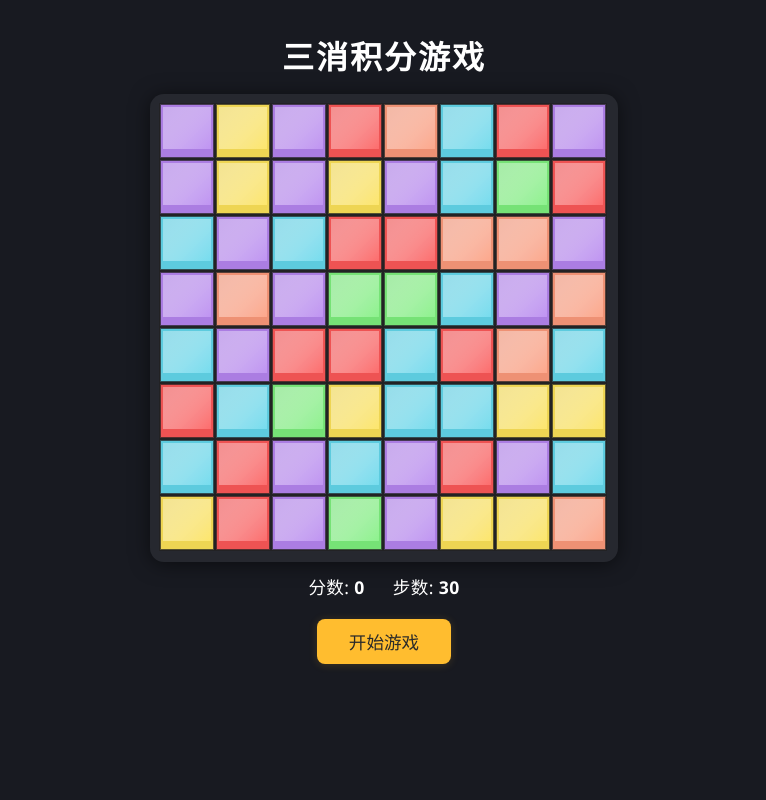
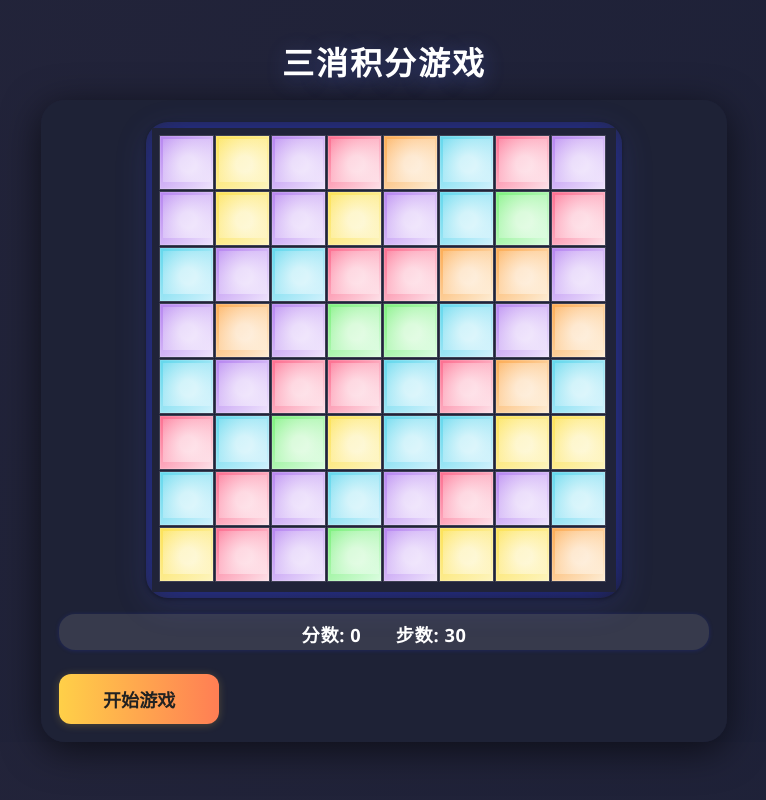
Before and after one commit to Dreamchaser-aus/candybackend, a Flask app: page /game in a window 1280 px wide. Shown: the whole page, without its empty margins (256-1022 px from the left). Run offline with Flask 3, Linux system fonts and the light colour scheme; some libraries are stand-ins or nearby versions.

Commit message:
Update game.html

```diff
--- a/templates/game.html
+++ b/templates/game.html
@@ -5,25 +5,35 @@
   <title>三消积分游戏</title>
   <meta name="viewport" content="width=device-width,initial-scale=1">
   <style>
-    html,body { background: #181a21; color: #fff; font-family: 'Segoe UI', Arial, sans-serif; margin:0; padding:0;}
-    h1 {text-align:center; letter-spacing:2px; margin:1em 0 0.5em;}
-    .center { text-align:center; }
-    canvas { background: #26282f; display: block; margin: 0 auto 12px auto; border-radius: 14px; box-shadow: 0 2px 20px #0008; }
-    #scorebar {font-size:1.1rem; letter-spacing:.02em; display:flex; justify-content:center; gap:1.6em; margin-bottom:10px;}
-    #gameOverModal { position: fixed; top: 0; left: 0; width: 100vw; height: 100vh; background: rgba(0,0,0,0.87);
+    html,body { background: linear-gradient(120deg, #23243a 0%, #1c2037 100%);
+      color: #fff; font-family: 'Segoe UI', Arial, sans-serif; margin:0; padding:0;}
+    h1 {text-align:center; letter-spacing:2px; margin:1.2em 0 0.5em; font-weight:800; text-shadow:0 4px 22px #5d7aff55;}
+    .game-box { background:rgba(30,34,55,0.98); border-radius:24px; margin:0 auto; max-width:650px; box-shadow:0 8px 38px #0009; padding:22px 18px 18px 18px;}
+    canvas { background: linear-gradient(160deg,#252845 80%,#1d1e30 100%);
+      display:block; margin:0 auto 16px auto; border-radius:22px; box-shadow:0 8px 32px #4349c033,0 1.5px 4px #0007;}
+    #scorebar {
+      font-size:1.14rem; letter-spacing:.03em; display:flex; justify-content:center; gap:1.9em; margin-bottom:14px;
+      background:rgba(255,255,255,0.11); border-radius:16px; box-shadow:0 0.5px 4px #2234d044; padding:7px 0 3px 0;
+      font-weight:600;
+    }
+    #gameOverModal { position: fixed; top: 0; left: 0; width: 100vw; height: 100vh; background: rgba(20,18,34,0.98);
       color: #fff; display: none; justify-content: center; align-items: center; flex-direction: column; z-index:99; }
-    #gameOverModal button { padding: 12px 34px; margin-top: 26px; background: #18bfff; color: white;
-      border: none; border-radius: 8px; font-size:1.1rem; cursor: pointer; box-shadow: 0 2px 6px #0004;}
-    #gameOverModal button:hover { background: #0098e0;}
-    #controlButton { margin:10px auto; padding:10px 32px; font-size:1.1rem; background:#ffbd2f; color:#2a2a2a; border:0; border-radius:8px; box-shadow:0 1px 8px #ffbb2f2b; cursor:pointer; transition:.15s;}
-    #controlButton:hover { background: #ffdf2e;}
-    @media (max-width: 650px) {
-      canvas { width: 98vw !important; height: 98vw !important; max-width: 98vw !important; max-height: 98vw !important;}
+    #gameOverModal button { padding: 13px 36px; margin-top: 28px; background: linear-gradient(90deg,#28c7fa,#5468ff 95%);
+      color: white; border: none; border-radius: 10px; font-size:1.13rem; cursor: pointer; font-weight:700; box-shadow:0 2px 10px #28c7fa22;}
+    #gameOverModal button:hover { background:linear-gradient(90deg,#5468ff,#28c7fa);}
+    #controlButton { margin:10px auto 0; padding:12px 44px; font-size:1.13rem;
+      background:linear-gradient(90deg,#ffd048,#ff7e54); color:#222; border:0; border-radius:12px;
+      font-weight:700; box-shadow:0 1px 9px #ffd0483c; cursor:pointer; transition:.16s;}
+    #controlButton:hover { background:linear-gradient(90deg,#ffe95a,#ffad54);}
+    @media (max-width: 800px) {
+      .game-box {max-width:99vw;}
+      canvas { width:98vw !important; height:98vw !important; max-width:98vw !important; max-height:98vw !important;}
     }
   </style>
 </head>
 <body>
   <h1>三消积分游戏</h1>
+  <div class="game-box">
     <canvas id="gameCanvas"></canvas>
     <div id="scorebar">
         <span>分数: <b id="score">0</b></span>
@@ -32,9 +42,10 @@
     <div class="center">
         <button id="controlButton">开始游戏</button>
     </div>
+  </div>
   <div id="gameOverModal">
-      <h2 style="font-size:2rem;">🎉 游戏结束!</h2>
-      <p style="font-size:1.2rem;">你的分数: <span id="finalScore"></span></p>
+      <h2 style="font-size:2rem;letter-spacing:3px;">🎉 游戏结束!</h2>
+      <p style="font-size:1.18rem;margin-top:6px;">你的分数: <span id="finalScore"></span></p>
       <button onclick="restartGame()">再玩一次</button>
   </div>
 
@@ -43,9 +54,14 @@
   // ========== 三消游戏逻辑 ==========
   const GRID_SIZE = 8;
   const CELL_SIZE = 56;
-  const PADDING = 10;
+  const PADDING = 14;
   const COLORS = [
-      "#ff5757", "#ffe457", "#62d9ee", "#7df27d", "#b785f2", "#ff9b7b"
+      ["#ff6e90", "#ffe9ef"], // 红-渐变
+      ["#ffe457", "#fff7c5"], // 黄
+      ["#62d9ee", "#d8f5ff"], // 蓝
+      ["#7df27d", "#e2ffe7"], // 绿
+      ["#b785f2", "#f3eaff"], // 紫
+      ["#ffad54", "#fff2dd"], // 橙
   ];
   const MAX_MOVES = 30;
 
@@ -54,29 +70,21 @@
   let gameActive = false;
   let selectedCell = null, animating = false;
 
-  // 高清+适配：始终完整显示棋盘
+  // 自适应棋盘
   const canvas = document.getElementById('gameCanvas');
   const ctx = canvas.getContext('2d');
   function resizeCanvas() {
       let logical = GRID_SIZE * CELL_SIZE + PADDING * 2;
-      // 预留顶部和底部区域，220像素用于标题/按钮/分数
-      let availW = window.innerWidth - 20;
-      let availH = window.innerHeight - 220;
-      let dispSize = Math.min(availW, availH, 520, logical); // 最多不超过520像素
+      let availW = window.innerWidth - 24;
+      let availH = window.innerHeight - 320; // 预留标题按钮
+      let dispSize = Math.min(availW, availH, 500, logical);
       let pixelRatio = window.devicePixelRatio || 1;
-
-      // 物理像素
       canvas.width = logical * pixelRatio;
       canvas.height = logical * pixelRatio;
-
-      // 显示尺寸
       canvas.style.width = dispSize + 'px';
       canvas.style.height = dispSize + 'px';
-
-      // 绘图缩放
       let scale = dispSize / logical;
       ctx.setTransform(pixelRatio * scale, 0, 0, pixelRatio * scale, 0, 0);
-
       render();
   }
   window.addEventListener('resize', resizeCanvas);
@@ -110,36 +118,53 @@
   function render() {
       let s = CELL_SIZE, pad = PADDING;
       ctx.clearRect(0, 0, canvas.width, canvas.height);
-      // 绘制棋盘
+      // 背景内阴影
+      ctx.save();
+      ctx.shadowColor = "#2231c6cc";
+      ctx.shadowBlur = 32;
+      ctx.fillStyle = "#202339";
+      ctx.fillRect(pad-8, pad-8, s*GRID_SIZE+16, s*GRID_SIZE+16);
+      ctx.restore();
+
+      // 棋盘
       for (let row = 0; row < GRID_SIZE; row++) {
           for (let col = 0; col < GRID_SIZE; col++) {
-              if (grid[row][col] === null || grid[row][col] === undefined) continue; // 修复黑块
+              if (grid[row][col] === null || grid[row][col] === undefined) continue;
+              let colorIdx = grid[row][col];
               let x = pad + col * s, y = pad + row * s;
               ctx.save();
-              ctx.fillStyle = COLORS[grid[row][col]];
-              ctx.globalAlpha = 0.92;
-              ctx.fillRect(x, y, s-2, s-2);
 
-              // 高光
+              // 渐变块
+              let grad = ctx.createLinearGradient(x, y, x+s, y+s);
+              grad.addColorStop(0, COLORS[colorIdx][0]);
+              grad.addColorStop(1, COLORS[colorIdx][1]);
+              ctx.fillStyle = grad;
+              ctx.globalAlpha = 0.99;
+              ctx.fillRect(x, y, s-3, s-3);
+
+              // 发光高光
               ctx.globalAlpha = 1;
-              let grad = ctx.createLinearGradient(x, y, x+s, y+s);
-              grad.addColorStop(0, "#fff5");
-              grad.addColorStop(1, COLORS[grid[row][col]]);
-              ctx.fillStyle = grad;
-              ctx.fillRect(x+3, y+3, s-8, s-14);
+              let glow = ctx.createRadialGradient(x+s/2, y+s/2, 8, x+s/2, y+s/2, s/1.15);
+              glow.addColorStop(0, "#fff9");
+              glow.addColorStop(1, COLORS[colorIdx][1]+"00");
+              ctx.fillStyle = glow;
+              ctx.fillRect(x+3, y+3, s-8, s-13);
 
               // 边框
-              ctx.strokeStyle = "#222b";
+              ctx.strokeStyle = "#fff2";
               ctx.lineWidth = 2;
-              ctx.strokeRect(x, y, s-2, s-2);
+              ctx.strokeRect(x, y, s-3, s-3);
 
-              // 选中高亮
+              // 选中高亮+光圈
               if (selectedCell && selectedCell.row === row && selectedCell.col === col) {
-                  ctx.strokeStyle = "#ffe153";
-                  ctx.lineWidth = 5;
-                  ctx.shadowColor = "#ffe153";
-                  ctx.shadowBlur = 8;
-                  ctx.strokeRect(x+2, y+2, s-6, s-6);
+                  ctx.save();
+                  ctx.strokeStyle = "#28c7fa";
+                  ctx.shadowColor = "#28c7fa";
+                  ctx.shadowBlur = 16;
+                  ctx.lineWidth = 7;
+                  ctx.globalAlpha = 0.86;
+                  ctx.strokeRect(x+1, y+1, s-5, s-5);
+                  ctx.restore();
               }
               ctx.restore();
           }
@@ -149,7 +174,6 @@
   // 输入与交换
   function getCanvasPosition(e) {
       let rect = canvas.getBoundingClientRect();
-      let pixelRatio = window.devicePixelRatio || 1;
       let x = ((e.touches ? e.touches[0].clientX : e.clientX) - rect.left);
       let y = ((e.touches ? e.touches[0].clientY : e.clientY) - rect.top);
       let logical = GRID_SIZE * CELL_SIZE + PADDING * 2;
@@ -199,7 +223,6 @@
 
   function findMatches() {
       let matches = [];
-      // 行
       for (let row = 0; row < GRID_SIZE; row++) {
           let cnt = 1, prev = grid[row][0];
           for (let col = 1; col < GRID_SIZE; col++) {
@@ -211,7 +234,6 @@
           }
           if (cnt >= 3) matches.push({ type:'row', row, col:GRID_SIZE-cnt, len:cnt });
       }
-      // 列
       for (let col = 0; col < GRID_SIZE; col++) {
           let cnt = 1, prev = grid[0][col];
           for (let row = 1; row < GRID_SIZE; row++) {
@@ -270,7 +292,6 @@
       }, 140);
   }
 
-  // 交互
   canvas.addEventListener('click', handleInput);
   canvas.addEventListener('touchstart', handleInput);
   function handleInput(e) {
@@ -328,12 +349,10 @@
           render();
           return;
       }
-      // 步数型三消可不用暂停
   });
 
-  // 初始化
   initGame();
-  setTimeout(resizeCanvas, 20);
+  setTimeout(resizeCanvas, 30);
 
   </script>
 </body>
```
Lines whose indentation alone changed are shown as unchanged.
